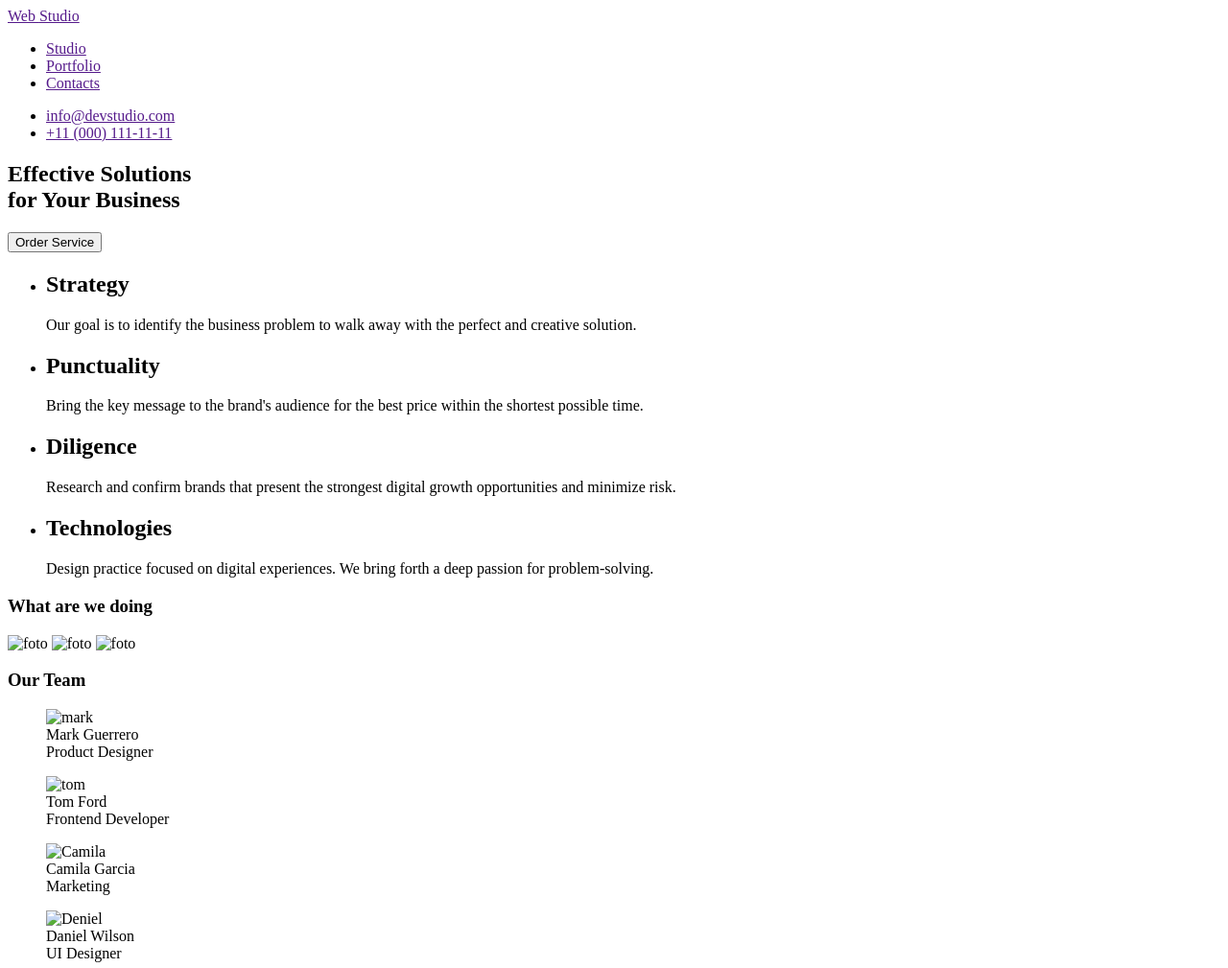
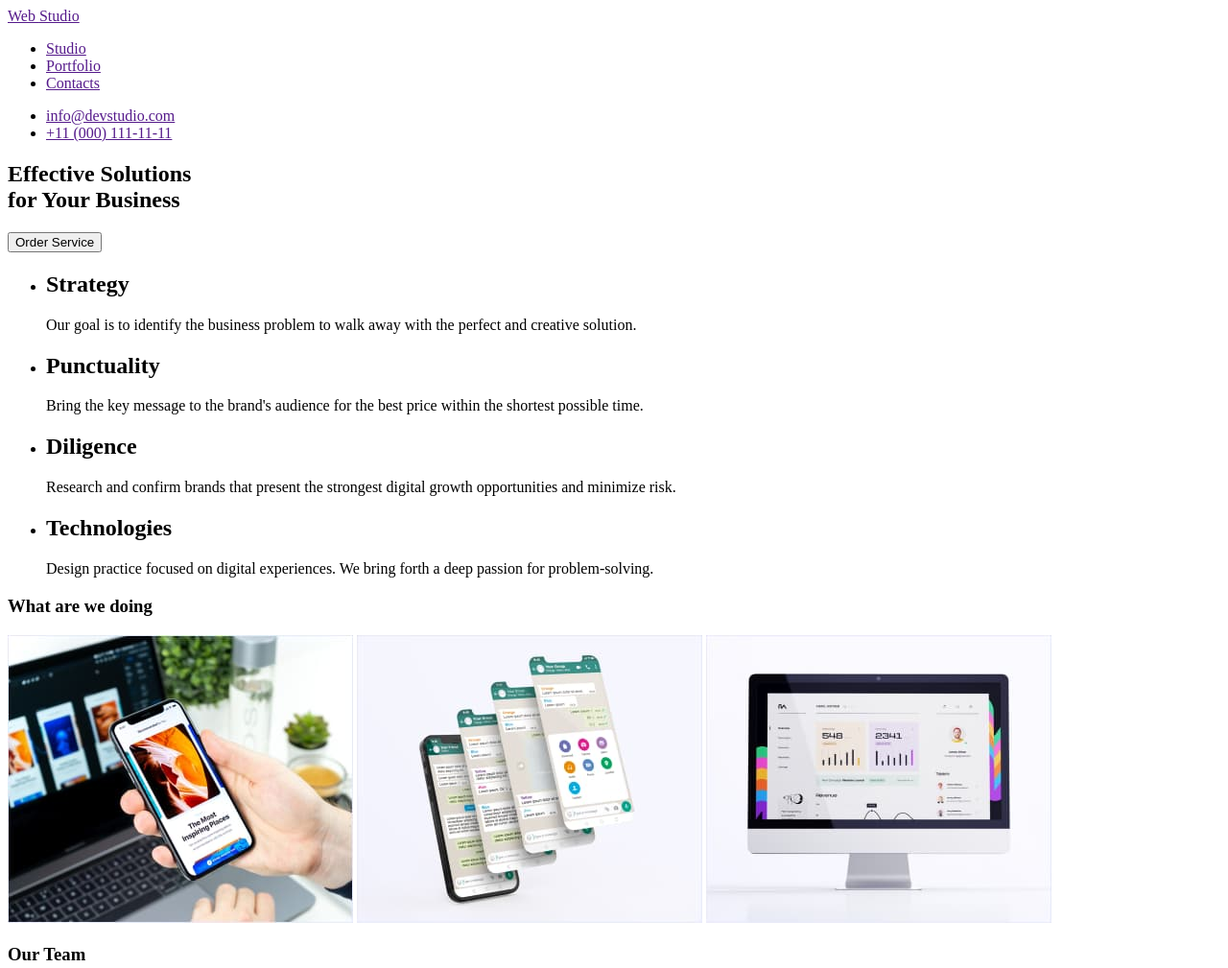
Before and after one commit to Chyzhevskyy/goit-markup-hw-01, a plain HTML site: page index.html in a window 1280 px wide. Shown: the top 1009 px of the page at 96% size. Drawn offline with Linux system fonts and the light colour scheme; the site is published under a folder, as on GitHub Pages, so addresses that start at the root find nothing.

Commit message:
fixed-images-pathes

```diff
--- a/index.html
+++ b/index.html
@@ -57,29 +57,29 @@
         </ul>
 
         <h3>What are we doing</h3>
-        <img src="/imegs/Rectangle 71 (1).jpg" alt="foto" width="360px">
-        <img src="/imegs/Rectangle 71 (2).jpg" alt="foto" width="360px">
-        <img src="/imegs/Rectangle 71.jpg" alt="foto" width="360px">
+        <img src="./imegs/Rectangle 71 (1).jpg" alt="foto" width="360px">
+        <img src="./imegs/Rectangle 71 (2).jpg" alt="foto" width="360px">
+        <img src="./imegs/Rectangle 71.jpg" alt="foto" width="360px">
     </main>
     <section>
         <h3>Our Team</h3>
         <figure>
-            <img src="/imegs/tim/img.jpg" alt="mark" width="360px">
+            <img src="./imegs/tim/img.jpg" alt="mark" width="360px">
             <figcaption>Mark Guerrero <br>
                 Product Designer</figcaption>
         </figure>
         <figure>
-            <img src="/imegs/tim/1.jpg" alt="tom" width="360px">
+            <img src="./imegs/tim/1.jpg" alt="tom" width="360px">
             <figcaption>Tom Ford <br>
                 Frontend Developer</figcaption>
         </figure>
         <figure>
-            <img src="/imegs/tim/img (1).jpg" alt="Camila" width="360px">
+            <img src="./imegs/tim/img (1).jpg" alt="Camila" width="360px">
             <figcaption>Camila Garcia <br>
                 Marketing</figcaption>
         </figure>
         <figure>
-            <img src="/imegs/tim/img (2).jpg" alt="Deniel" width="360px">
+            <img src="./imegs/tim/img (2).jpg" alt="Deniel" width="360px">
             <figcaption>Daniel Wilson <br>
                 UI Designer</figcaption>
         </figure>
```
